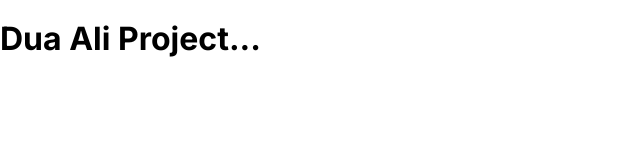
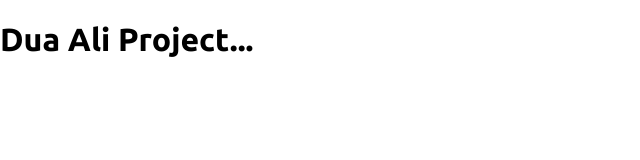
Before and after one commit to Shazzy911/Khana-bana-restaurant, a Next.js app: page / in a window 1280 px wide. Shown: the top 160 px of the page, without its empty margins (0-640 px from the left). Built offline with nearby package versions, Linux system fonts and the light colour scheme.

Commit message:
Changing name description, adding metadata information & using Ubuntu font

```diff
--- a/src/app/layout.tsx
+++ b/src/app/layout.tsx
@@ -1,12 +1,16 @@
 import type { Metadata } from "next";
-import { Inter } from "next/font/google";
+import {  Ubuntu} from "next/font/google";
 import "./styles/global.scss";
 
-const inter = Inter({ subsets: ["latin"] });
-
+const ubuntu = Ubuntu(
+  {
+    weight: ["400", "700"],
+    subsets: ["latin"],
+  }
+);
 export const metadata: Metadata = {
   title: "Sanjrani - Restaurant & Food Delivery Application",
-  description: "Generated by create next app",
+  description: "The Restaurant Application is a comprehensive platform enabling users to reserve tables, order food online, and manage accounts, developed using Next js. This application aims to provide an immersive and user-friendly experience for food enthusiasts, featuring real-time updates, and efficient data handling",
 };
 
 export default function RootLayout({
@@ -16,7 +20,7 @@ export default function RootLayout({
 }>) {
   return (
     <html lang="en">
-      <body className={inter.className}>{children}</body>
+      <body className={ubuntu.className}>{children}</body>
     </html>
   );
 }
```
